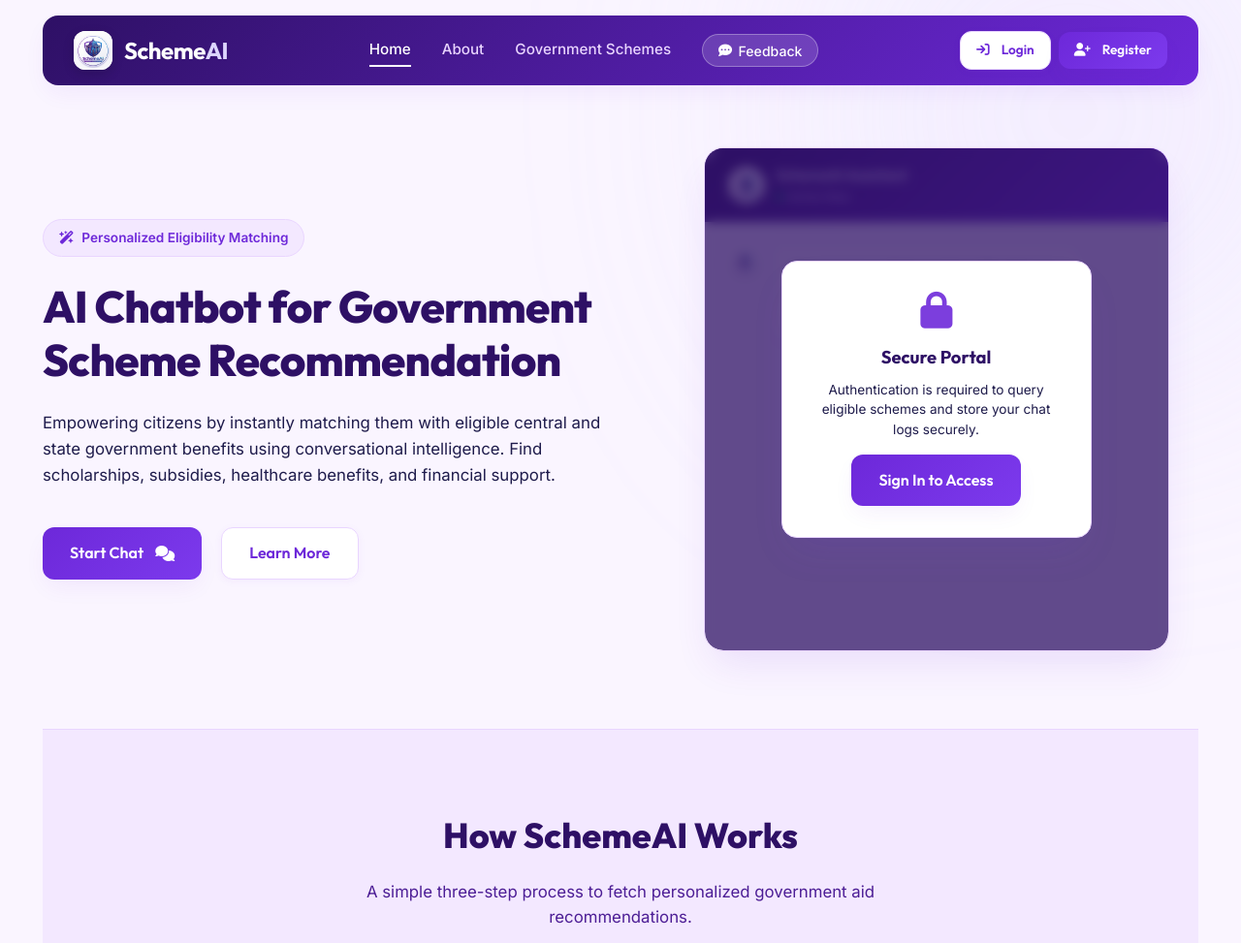
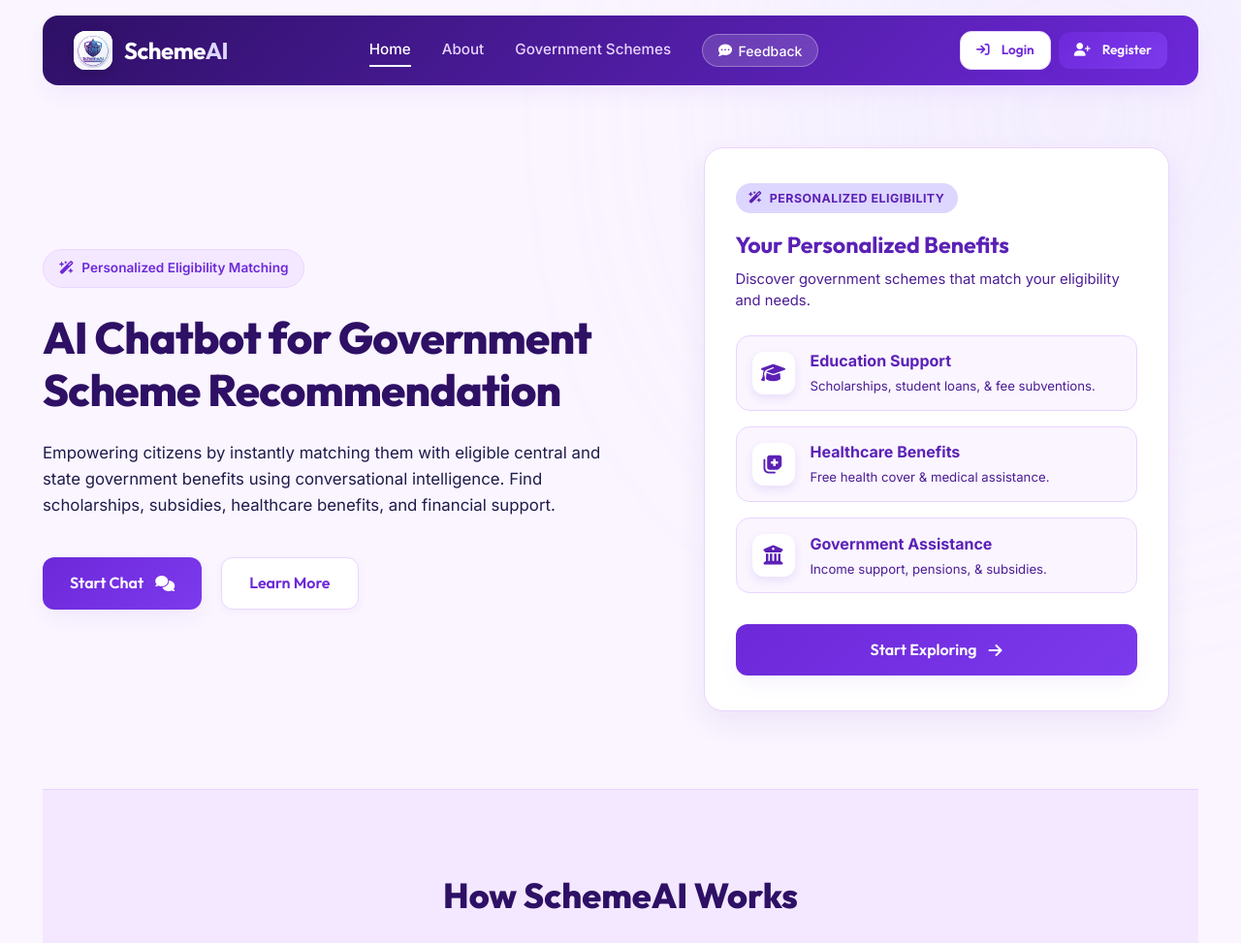
Before and after one commit to Jyothisree233/government-schemes-chatbot, a Flask app: page / in a window 1280 px wide; the page is wider, and only the part inside the window is pictured. Shown: the top 973 px of that part at 97% size. Run offline with Flask 3, Linux system fonts and the light colour scheme; parts of the project's set-up code (start-up, migrations or seed data) failed here and were passed over.

```diff
--- a/static/css/style.css
+++ b/static/css/style.css
@@ -343,6 +343,115 @@ section {
     position: relative;
 }
 
+/* Personalized Benefits Card */
+.personalized-benefits-card {
+    background: #FFFFFF;
+    border: 1px solid var(--border-color, #E9D5FF);
+    border-radius: var(--radius-card, 20px);
+    width: 100%;
+    max-width: 480px;
+    padding: 2.25rem 2rem;
+    box-shadow: 0 12px 30px rgba(91, 33, 182, 0.08);
+    display: flex;
+    flex-direction: column;
+    gap: 1.5rem;
+    transition: var(--transition-smooth, all 0.25s ease);
+}
+
+.personalized-benefits-card:hover {
+    transform: translateY(-3px);
+    box-shadow: 0 18px 40px rgba(91, 33, 182, 0.14);
+}
+
+.benefits-card-header {
+    text-align: left;
+}
+
+.benefits-badge {
+    background: var(--purple-badge-bg, #DDD6FE);
+    color: var(--purple-badge-text, #5B21B6);
+    padding: 0.35rem 0.85rem;
+    border-radius: 50px;
+    font-size: 0.775rem;
+    font-weight: 700;
+    text-transform: uppercase;
+    letter-spacing: 0.5px;
+    display: inline-flex;
+    align-items: center;
+    gap: 0.45rem;
+    margin-bottom: 0.85rem;
+}
+
+.benefits-title {
+    font-size: 1.45rem;
+    font-weight: 700;
+    color: var(--purple-primary, #5B21B6);
+    margin-bottom: 0.4rem;
+    font-family: var(--font-heading, 'Inter', sans-serif);
+}
+
+.benefits-description {
+    color: var(--text-secondary, #6B7280);
+    font-size: 0.925rem;
+    line-height: 1.5;
+}
+
+.benefits-list {
+    display: flex;
+    flex-direction: column;
+    gap: 1rem;
+}
+
+.benefit-item {
+    display: flex;
+    align-items: center;
+    gap: 1rem;
+    padding: 0.85rem 1rem;
+    background: var(--bg-primary, #F8F7FF);
+    border-radius: 14px;
+    border: 1px solid var(--border-color, #E9D5FF);
+    transition: var(--transition-smooth, all 0.25s ease);
+}
+
+.benefit-item:hover {
+    background: var(--purple-badge-bg, #DDD6FE);
+    border-color: var(--purple-primary, #5B21B6);
+    transform: translateX(4px);
+}
+
+.benefit-icon-wrapper {
+    width: 44px;
+    height: 44px;
+    border-radius: 12px;
+    background: #FFFFFF;
+    color: var(--purple-primary, #5B21B6);
+    display: flex;
+    align-items: center;
+    justify-content: center;
+    font-size: 1.25rem;
+    flex-shrink: 0;
+    box-shadow: 0 4px 10px rgba(91, 33, 182, 0.1);
+}
+
+.benefit-text h4 {
+    font-size: 1rem;
+    font-weight: 700;
+    color: var(--purple-primary, #5B21B6);
+    margin-bottom: 0.15rem;
+}
+
+.benefit-text p {
+    font-size: 0.825rem;
+    color: var(--text-secondary, #6B7280);
+    margin: 0;
+}
+
+.benefits-cta-full {
+    width: 100% !important;
+    justify-content: center;
+    margin-top: 0.5rem;
+}
+
 .chat-container {
     background: var(--bg-card);
     border: 1px solid var(--border-color);
--- a/templates/index.html
+++ b/templates/index.html
@@ -85,40 +85,58 @@
                 </div>
             </div>
 
-            <!-- Lock Mockup / UI Graphic Preview -->
+            <!-- Personalized Benefits Card -->
             <div class="hero-visual">
-                <div class="chat-container landing-chat-mock">
-                    <div class="chat-header">
-                        <div class="chat-bot-info">
-                            <div class="chat-bot-avatar">
-                                <img src="{{ url_for('static', filename='images/logo.jpg') }}" alt="SchemeAI Engine" class="bot-logo-img">
+                <div class="personalized-benefits-card">
+                    <div class="benefits-card-header">
+                        <span class="benefits-badge">
+                            <i class="fa-solid fa-wand-magic-sparkles"></i> Personalized Eligibility
+                        </span>
+                        <h3 class="benefits-title">Your Personalized Benefits</h3>
+                        <p class="benefits-description">
+                            Discover government schemes that match your eligibility and needs.
+                        </p>
+                    </div>
+
+                    <div class="benefits-list">
+                        <!-- Benefit Item 1: Education -->
+                        <div class="benefit-item">
+                            <div class="benefit-icon-wrapper">
+                                <i class="fa-solid fa-graduation-cap"></i>
                             </div>
-                            <div class="chat-bot-status">
-                                <h3>SchemeAI Assistant</h3>
-                                <p><span class="online-indicator"></span> Active Now</p>
+                            <div class="benefit-text">
+                                <h4>Education Support</h4>
+                                <p>Scholarships, student loans, & fee subventions.</p>
+                            </div>
+                        </div>
+
+                        <!-- Benefit Item 2: Healthcare -->
+                        <div class="benefit-item">
+                            <div class="benefit-icon-wrapper">
+                                <i class="fa-solid fa-notes-medical"></i>
+                            </div>
+                            <div class="benefit-text">
+                                <h4>Healthcare Benefits</h4>
+                                <p>Free health cover & medical assistance.</p>
+                            </div>
+                        </div>
+
+                        <!-- Benefit Item 3: Government Assistance -->
+                        <div class="benefit-item">
+                            <div class="benefit-icon-wrapper">
+                                <i class="fa-solid fa-building-columns"></i>
+                            </div>
+                            <div class="benefit-text">
+                                <h4>Government Assistance</h4>
+                                <p>Income support, pensions, & subsidies.</p>
                             </div>
                         </div>
                     </div>
 
-                    <div class="chat-messages-area" style="opacity: 0.7;">
-                        <div class="chat-bubble bot">
-                            <div class="chat-avatar"><img src="{{ url_for('static', filename='images/logo.jpg') }}" alt="SchemeAI" class="bot-logo-img"></div>
-                            <div class="chat-message-content">
-                                <p>Welcome to **SchemeAI**! Register or log in to search the database and fetch targeted recommendations.</p>
-                            </div>
-                        </div>
-                    </div>
-
-                    <div class="chat-lock-overlay">
-                        <div class="lock-box">
-                            <i class="fa-solid fa-lock"></i>
-                            <h3>Secure Portal</h3>
-                            <p>Authentication is required to query eligible schemes and store your chat logs securely.</p>
-                            <a href="{{ url_for('login') }}" class="btn btn-primary btn-sm" style="margin-top: 1rem;">
-                                <span>Sign In to Access</span>
-                            </a>
-                        </div>
-                    </div>
+                    <a href="#schemes" class="btn btn-primary benefits-cta-full">
+                        <span>Start Exploring</span>
+                        <i class="fa-solid fa-arrow-right"></i>
+                    </a>
                 </div>
             </div>
         </section>
```
Also changed, not shown: gemini_service.py (+46 -55 lines), services/embedding_service.py (+13 -3 lines).
